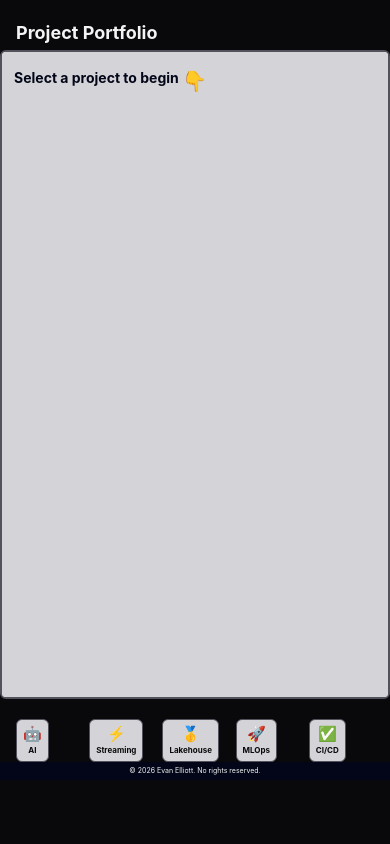
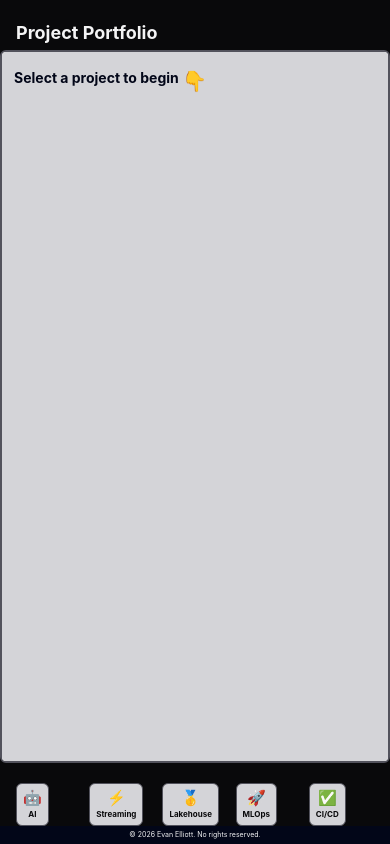
Before and after one commit to evanelliott/portfolio, a Vue app: page / in a window 390 px wide. Built offline with nearby package versions, Linux system fonts and the light colour scheme.

Commit message:
Remove bottom margin

```diff
--- a/src/App.vue
+++ b/src/App.vue
@@ -53,7 +53,7 @@ const handleProjectSelect = (id: string) => {
     </aside>
 
     <!-- Footer -->
-    <footer class="w-full py-1 text-center shrink-0 bg-slate-950 mb-16 sm:mb-0">
+    <footer class="w-full py-1 text-center shrink-0 bg-slate-950 mb-0 sm:mb-0">
       <div class="text-[7px]">
         &copy; {{ new Date().getFullYear() }} Evan Elliott. No rights reserved.
       </div>
```
